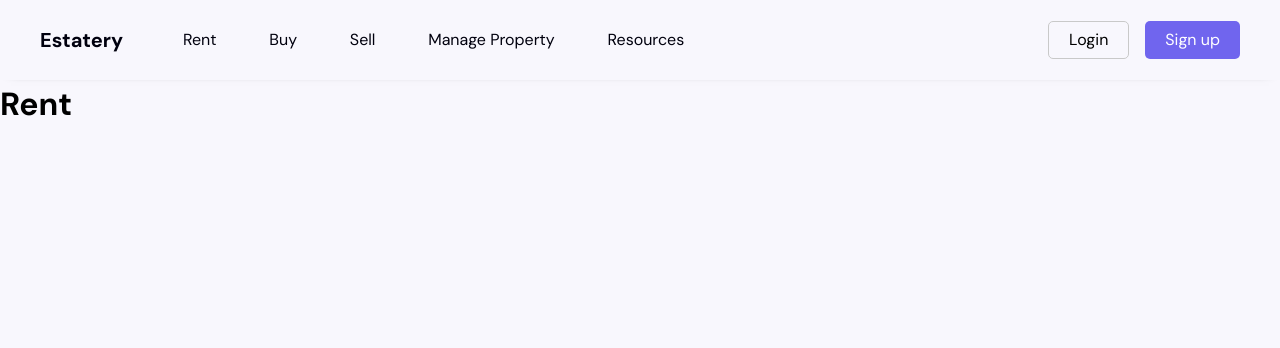
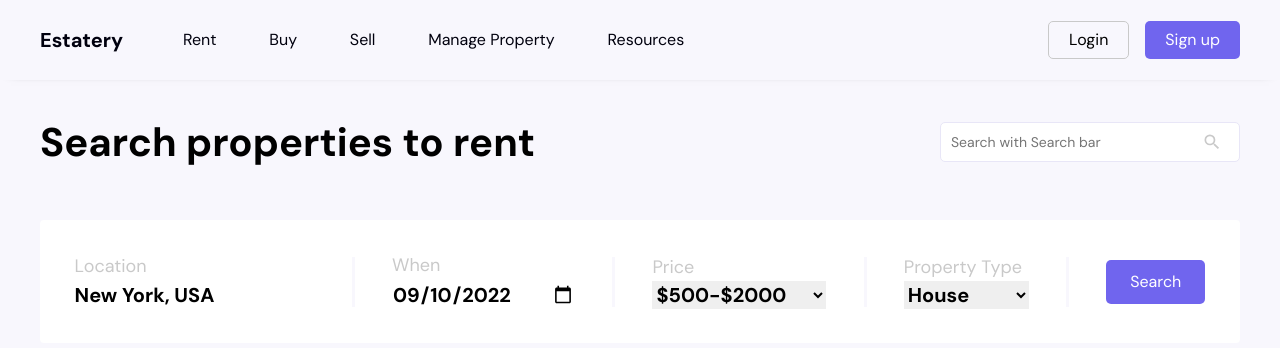
Before and after one commit to AbhishekkGautam/frontend-assignment-reunion, a React (Create React App) app: page /rent in a window 1280 px wide. Shown: the top 348 px of the page. Built offline with nearby package versions, Linux system fonts and the light colour scheme.

Commit message:
feat: added search & filter layout

```diff
--- a/package.json
+++ b/package.json
@@ -3,11 +3,13 @@
   "version": "0.1.0",
   "private": true,
   "dependencies": {
+    "@heroicons/react": "^2.0.10",
     "@testing-library/jest-dom": "^5.14.1",
     "@testing-library/react": "^13.0.0",
     "@testing-library/user-event": "^13.2.1",
     "react": "^18.2.0",
     "react-dom": "^18.2.0",
+    "react-icons": "^4.4.0",
     "react-router-dom": "^6.3.0",
     "react-scripts": "5.0.1",
     "web-vitals": "^2.1.0"
--- a/src/App.css
+++ b/src/App.css
@@ -4,7 +4,7 @@
 
 .container {
   max-width: 1200px;
-  margin: auto;
+  margin: 2rem auto;
 }
 
 .btn {
@@ -33,3 +33,7 @@
   background-color: var(--black);
   color: var(--secondary-color);
 }
+
+.btn-lg {
+  padding: 10px 24px;
+}
--- a/src/components/Navbar/Navbar.js
+++ b/src/components/Navbar/Navbar.js
@@ -14,22 +14,22 @@ export const Navbar = () => {
             </Link>
           </li>
           <li className="nav-item">
-            <Link className="nav-link" to="/rent">
+            <Link className="nav-link" to="/">
               Buy
             </Link>
           </li>
           <li className="nav-item">
-            <Link className="nav-link" to="/rent">
+            <Link className="nav-link" to="/">
               Sell
             </Link>
           </li>
           <li className="nav-item">
-            <Link className="nav-link" to="/rent">
+            <Link className="nav-link" to="/">
               Manage Property
             </Link>
           </li>
           <li className="nav-item">
-            <Link className="nav-link" to="/rent">
+            <Link className="nav-link" to="/">
               Resources
             </Link>
           </li>
--- /dev/null
+++ b/src/components/SearchWithFilters/SearchWithFilters.css
@@ -0,0 +1,91 @@
+.search-top-bar {
+  display: flex;
+  justify-content: space-between;
+  align-items: center;
+}
+
+.search-title {
+  font-size: 2.5rem;
+  font-weight: bold;
+}
+
+.search-form {
+  display: flex;
+  height: 40px;
+  padding: 2px;
+  border-radius: 5px;
+  background: var(--secondary-color);
+  border: 1px solid var(--gray-light);
+  width: 300px;
+}
+
+.search-input {
+  flex: 1;
+  padding: 0px 8px;
+  color: var(--black);
+  font-weight: 400;
+  background: none;
+  border: none;
+  outline: none;
+  font-size: 14px;
+}
+
+.search-btn {
+  display: flex;
+  align-items: center;
+  background-color: transparent;
+  padding: 0 15px;
+  border: none;
+  display: flex;
+  align-items: center;
+  cursor: pointer;
+  font-size: 20px;
+  color: var(--gray-medium);
+  transition: all 0.5s ease;
+}
+
+.search-btn:hover {
+  color: var(--accent-color);
+}
+
+.filter-container {
+  display: flex;
+  justify-content: space-around;
+  align-items: center;
+  margin: 3rem 0;
+  background-color: var(--secondary-color);
+  padding: 2rem 1rem;
+  border-radius: 4px;
+}
+
+.filter-item {
+}
+
+.filter-item label {
+  display: block;
+  color: var(--gray-medium);
+  font-weight: 400;
+  font-size: 18px;
+}
+
+.vertical-divider {
+  border-left: 3px solid var(--primary-color);
+  height: 50px;
+}
+
+.filter-item input {
+  border: none;
+  outline: none;
+  font-size: 20px;
+  font-weight: bold;
+}
+
+.filter-item select {
+  border: none;
+  font-size: 20px;
+  font-weight: bold;
+  outline: none;
+}
+
+.filter-item input[type="text"] {
+}
--- /dev/null
+++ b/src/components/SearchWithFilters/SearchWithFilters.js
@@ -0,0 +1,59 @@
+import React from "react";
+import "./SearchWithFilters.css";
+import { MdOutlineSearch } from "react-icons/md";
+
+export const SearchWithFilters = () => {
+  return (
+    <>
+      <div className="search-top-bar">
+        <h1 className="search-title">Search properties to rent</h1>
+        <div className="search-form">
+          <input
+            type="search"
+            placeholder="Search with Search bar"
+            className="search-input"
+          />
+          <button className="search-btn">
+            <MdOutlineSearch className="search-icon" />
+          </button>
+        </div>
+      </div>
+      <div className="filter-container">
+        <div className="filter-item">
+          <label for="location">Location</label>
+          <input
+            id="location"
+            type="text"
+            value="New York, USA"
+            className="filter-item-input"
+          />
+        </div>
+        <div className="vertical-divider"></div>
+        <div className="filter-item">
+          <label for="move-in-date">When</label>
+          <input type="date" id="move-in-date" value="2022-09-10" />
+        </div>
+        <div className="vertical-divider"></div>
+        <div className="filter-item">
+          <label>Price</label>
+          <select name="" id="">
+            <option value="$500-$2000">$500-$2000</option>
+            <option value="$2000-$5000">$2000-$5000</option>
+            <option value="$5000-$10000">$5000-$10000</option>
+          </select>
+        </div>
+        <div className="vertical-divider"></div>
+        <div className="filter-item">
+          <label for="property-type">Property Type</label>
+          <select name="property" id="property-type">
+            <option value="House">House</option>
+            <option value="Villa">Villa</option>
+            <option value="Penthouse">Penthouse</option>
+          </select>
+        </div>
+        <div className="vertical-divider"></div>
+        <button className="btn btn-primary btn-lg">Search</button>
+      </div>
+    </>
+  );
+};
--- a/src/components/index.js
+++ b/src/components/index.js
@@ -1,2 +1,3 @@
 export { NavWrapper } from "./NavWrapper/NavWrapper";
 export { Navbar } from "./Navbar/Navbar";
+export { SearchWithFilters } from "./SearchWithFilters/SearchWithFilters";
--- a/src/pages/Rent/Rent.js
+++ b/src/pages/Rent/Rent.js
@@ -1,12 +1,12 @@
 import React from "react";
-import { NavWrapper } from "../../components";
+import { NavWrapper, SearchWithFilters } from "../../components";
 import "./Rent.css";
 
 export const Rent = () => {
   return (
     <NavWrapper>
-      <div className="">
-        <h1>Rent</h1>
+      <div className="container">
+        <SearchWithFilters />
       </div>
     </NavWrapper>
   );
```
Also changed, not shown: 2 other files (tests, documents, lock files or other folders).
